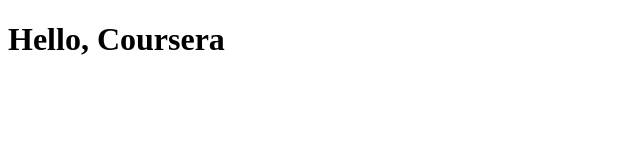
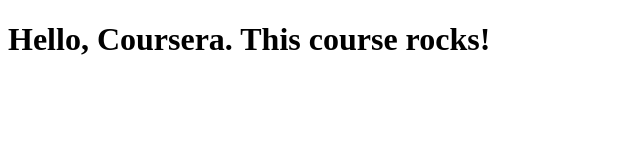
Before and after one commit to arturge/coursera-test, a plain HTML site: page site/index.html in a window 1280 px wide. Shown: the whole page, without its empty margins (0-640 px from the left). Drawn offline with Linux system fonts and the light colour scheme.

Commit message:
Small addition to new page!

```diff
--- a/site/index.html
+++ b/site/index.html
@@ -4,6 +4,6 @@
 	<title>Coursera</title>
 </head>
 <body>
-<h1>Hello, Coursera </h1>
+<h1>Hello, Coursera. This course rocks!</h1>
 </body>
 </html>
```
